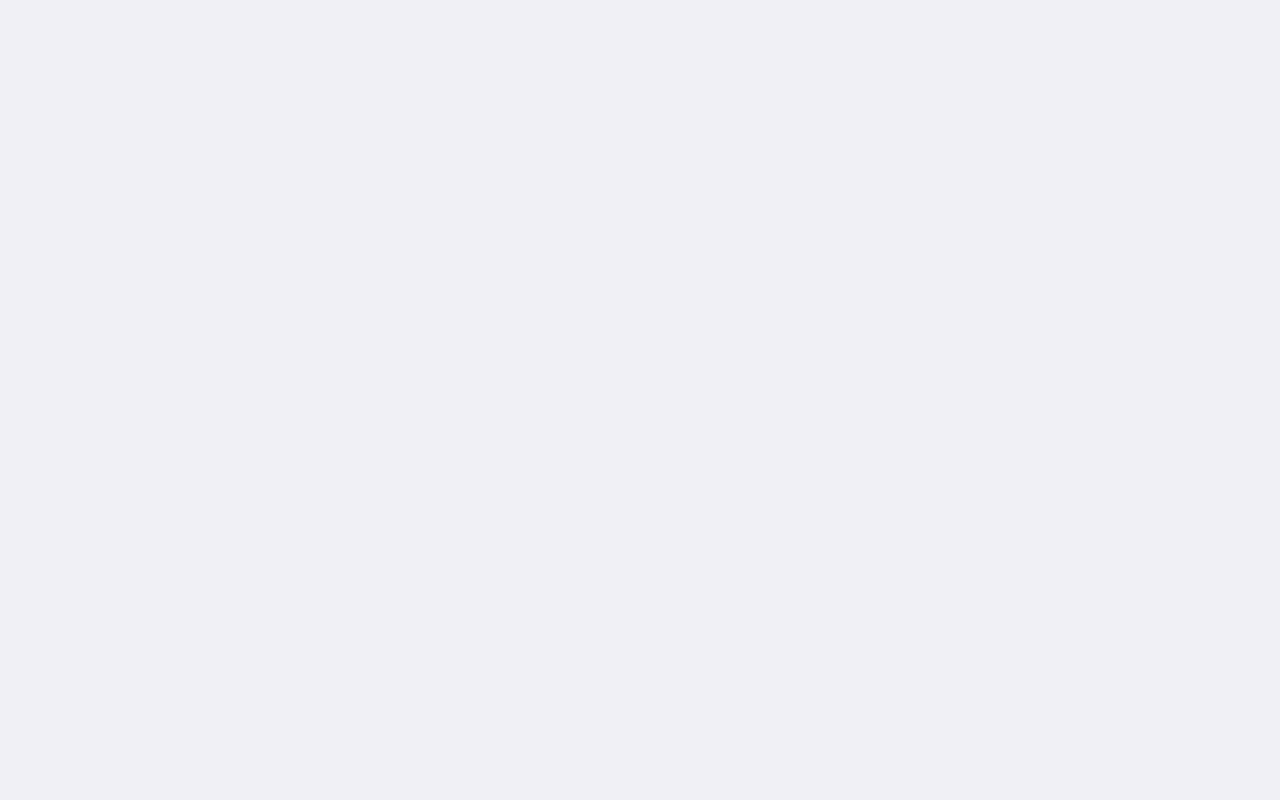
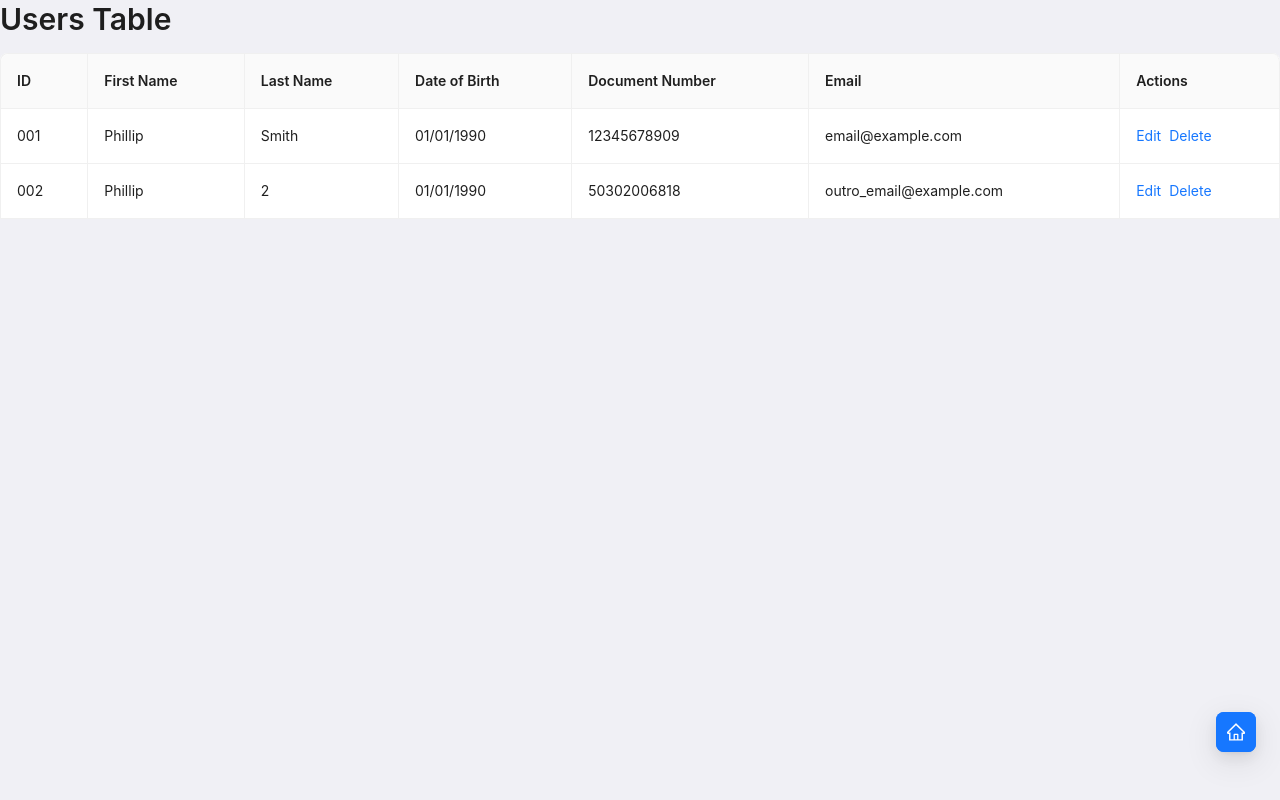
Before and after one commit to andrew-marquezin/users-crud, a React (Vite) app in the folder frontend/: page /usersTable in a window 1280 px wide. Before the commit this address had no page. Built offline with nearby package versions, Linux system fonts and the light colour scheme.

Commit message:
adicionada a página de tabulação de usuários, chegou a hora de ligar no back

```diff
--- a/frontend/src/App.tsx
+++ b/frontend/src/App.tsx
@@ -2,12 +2,17 @@ import { Route, Routes } from 'react-router'
 import './App.css'
 import UserForm from './pages/UserForm'
 import Home from './pages/Home'
+import UsersTable from './components/UsersTable'
+import Layout from './components/Layout'
 
 function App() {
   return (
     <Routes>
-      <Route path="/" element={<Home />} />
-      <Route path="/userForm" element={<UserForm />} />
+      <Route element={<Layout />}>
+        <Route path="/" element={<Home />} />
+        <Route path="/userForm" element={<UserForm />} />
+        <Route path="/usersTable" element={<UsersTable />} />
+      </Route>
     </Routes>
   )
 }
--- /dev/null
+++ b/frontend/src/components/Layout.tsx
@@ -0,0 +1,20 @@
+import { HomeOutlined } from "@ant-design/icons";
+import { FloatButton } from "antd";
+import { Link, Outlet } from "react-router";
+
+export default function Layout() {
+  return (
+    <div className="layout">
+      <main>
+        <Link to={'/'}>
+          <FloatButton
+            shape="square"
+            type="primary"
+            icon={<HomeOutlined />}
+          />
+        </Link>
+        <Outlet />
+      </main>
+    </div>
+  )
+}
--- /dev/null
+++ b/frontend/src/components/UsersTable.tsx
@@ -0,0 +1,81 @@
+import { Space, Table, TableProps, Typography } from "antd";
+
+interface DataType {
+  id: string;
+  firstName: string;
+  lastName: string;
+  dateOfBirth: string;
+  documentNumber: string;
+  email: string;
+}
+
+const columns: TableProps<DataType>['columns'] = [
+  {
+    title: 'ID',
+    dataIndex: 'id',
+    key: 'id',
+  }, {
+    title: 'First Name',
+    dataIndex: 'firstName',
+    key: 'firstName',
+  }, {
+    title: 'Last Name',
+    dataIndex: 'lastName',
+    key: 'lastName',
+  }, {
+    title: 'Date of Birth',
+    dataIndex: 'dateOfBirth',
+    key: 'dateOfBirth',
+  }, {
+    title: 'Document Number',
+    dataIndex: 'documentNumber',
+    key: 'documentNumber',
+  }, {
+    title: 'Email',
+    dataIndex: 'email',
+    key: 'email',
+  }, {
+    title: 'Actions',
+    key: 'actions',
+    fixed: 'right',
+    render: () => (
+      <Space>
+        <Typography.Link>Edit</Typography.Link>
+        <Typography.Link>Delete</Typography.Link>
+      </Space>
+    )
+  }
+]
+
+const data: DataType[] = [
+  {
+    id: '001',
+    firstName: 'Phillip',
+    lastName: 'Smith',
+    dateOfBirth: '01/01/1990',
+    documentNumber: '12345678909',
+    email: 'email@example.com',
+  }, {
+    id: '002',
+    firstName: 'Phillip',
+    lastName: '2',
+    dateOfBirth: '01/01/1990',
+    documentNumber: '50302006818',
+    email: 'outro_email@example.com',
+  },
+]
+
+export default function UsersTable() {
+  return (
+    <>
+      <Typography.Title level={2}>Users Table</Typography.Title>
+      <Table<DataType>
+        columns={columns}
+        dataSource={data}
+        bordered={true}
+        pagination={false}
+        scroll={{ x: 'max-content', y: 400 }}
+      />
+    </>
+  )
+}
--- a/frontend/src/pages/Home.tsx
+++ b/frontend/src/pages/Home.tsx
@@ -1,11 +1,15 @@
+import { Button, Typography } from "antd"
 import { Link } from "react-router"
 
 export default function Home() {
   return (
     <div>
-      <h1>Home Page</h1>
+      <Typography.Title level={1}>Home Page</Typography.Title>
       <Link to={'/userForm'}>
-        <button>Create User</button>
+        <Button>Create User</Button>
+      </Link>
+      <Link to={'/usersTable'}>
+        <Button>Table of Users</Button>
       </Link>
       {/* <button onClick={() => setShowModal(true)}>
         Create User
```
Also changed, not shown: frontend/src/pages/UserForm.tsx (+4 -4 lines), frontend/src/components/AddressForm.tsx (renamed from frontend/src/components/addressForm.tsx), frontend/src/components/PhoneForm.tsx (renamed from frontend/src/components/phoneForm.tsx), frontend/src/utils/Normalizers.ts (renamed from frontend/src/utils/normalizers.ts), frontend/src/utils/Validators.ts (renamed from frontend/src/utils/validators.ts).
